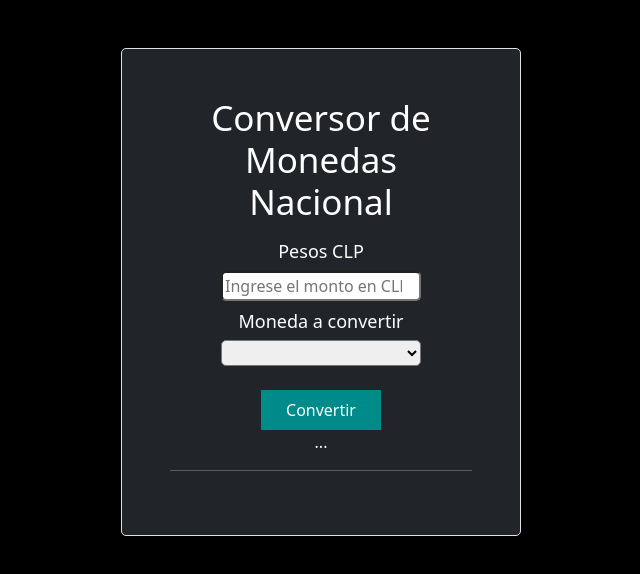
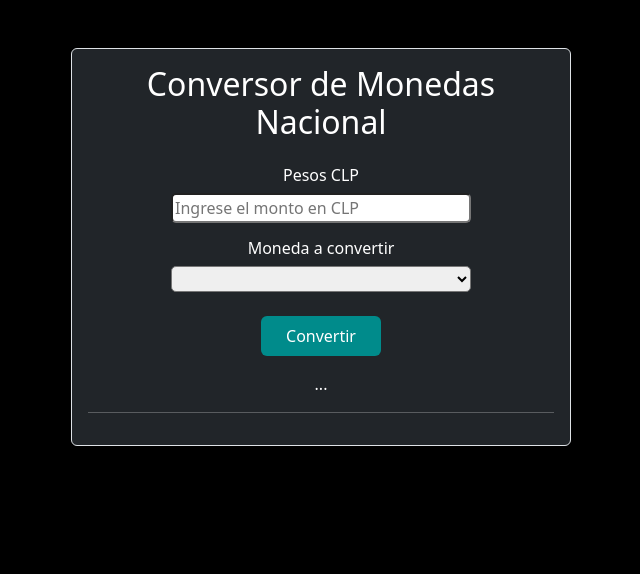
Before and after one commit to AugustoLepe/Javascript-Desafio6, a plain HTML site: page index.html in a window 1280 px wide. Shown: the whole page, without its empty margins (319-959 px from the left). Drawn offline with nearby package versions, Linux system fonts and the light colour scheme; no server answers.

```diff
--- a/assets/css/style.css
+++ b/assets/css/style.css
@@ -1,29 +1,15 @@
-body {
-    background-color: black;
+.box {
+    width: 500px;
 }
 
-.contenedor {
-    background-color: grey;
-    width: 400px;
-    border-radius: 5px;
-}
-
-h1 {
-    font-size: 35px;
-}
-
-h2 {
-    font-size: 18px;
-    padding-top: 10px;
-}
 
 input {
-    width: 200px;
+    width: 300px;
     border-radius: 5px;
 }
 
 select {
-    width: 200px;
+    width: 300px;
     border-radius: 5px;
 }
 
--- a/index.html
+++ b/index.html
@@ -15,21 +15,21 @@
     <!--Custom CSS-->
     <link rel="stylesheet" href="./assets/css/style.css">
 </head>
-<body>
-    <div class="text-white">
-        <div class="contenedor bg-dark mx-auto mt-5 p-5 border white text-center">
-            <h1>Conversor de Monedas Nacional</h1>
+<body class="bg-black">
+    <div class="text-white container">
+        <div class="box bg-dark mx-auto mt-5 p-3 border white text-center rounded">
+            <h1 class="fs-2">Conversor de Monedas Nacional</h1>
             <div>
-                <h2>Pesos CLP</h2>
+                <h2 class="fs-6 pt-3">Pesos CLP</h2>
                 <input type="number" id="pesos" placeholder="Ingrese el monto en CLP">
             </div>
             <div>
-                <h2>Moneda a convertir</h3>
+                <h2 class="fs-6 pt-3">Moneda a convertir</h3>
                 <select id="currency"></select>
             </div>
         </br>
-            <button id="btn-convert">Convertir</button>
-            <div id="result">...</div>
+            <button class="rounded" id="btn-convert">Convertir</button>
+            <div class="mt-3" id="result">...</div>
             <hr/>
             <canvas id="chart" class="d-none"></canvas>
         </div>
```
